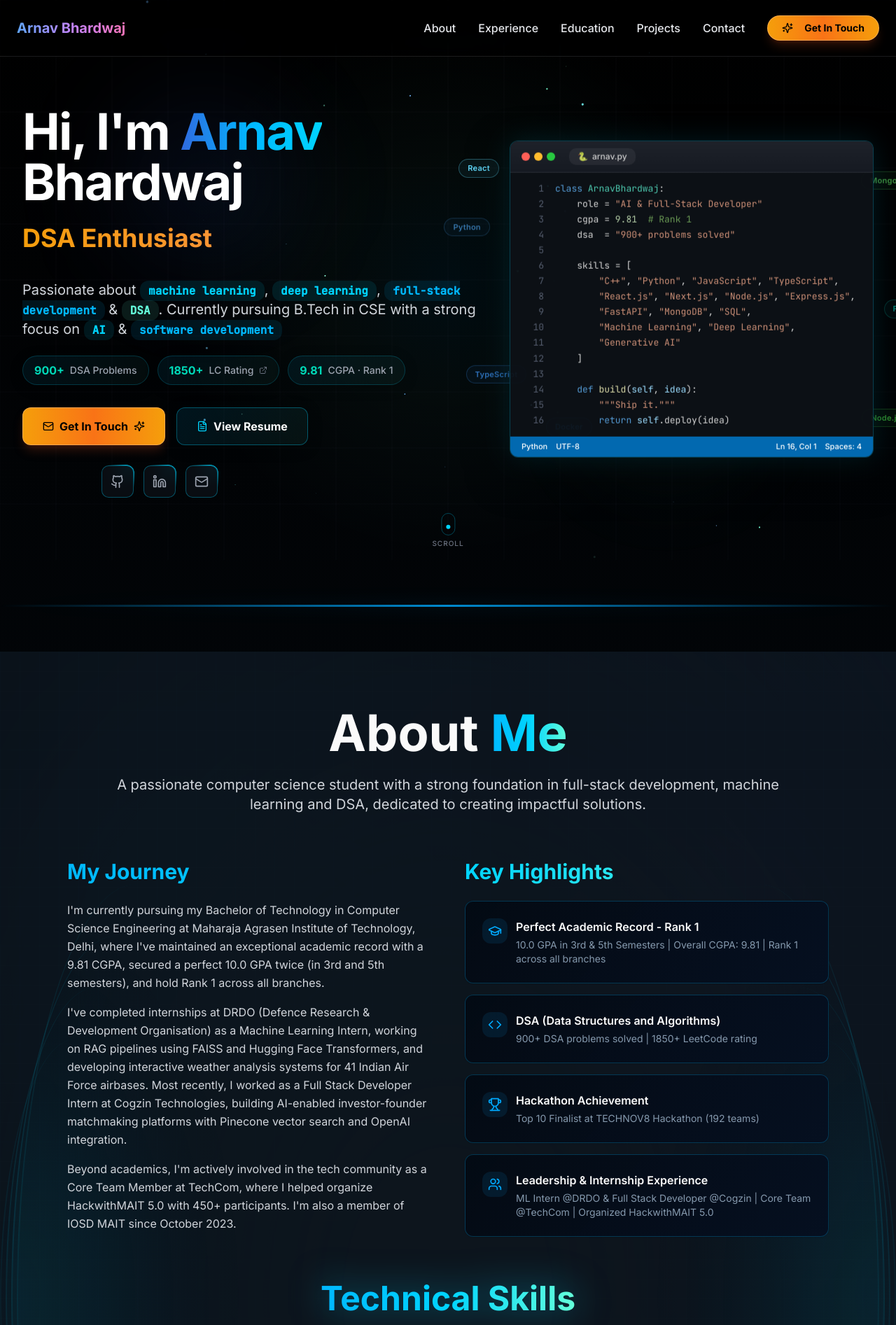
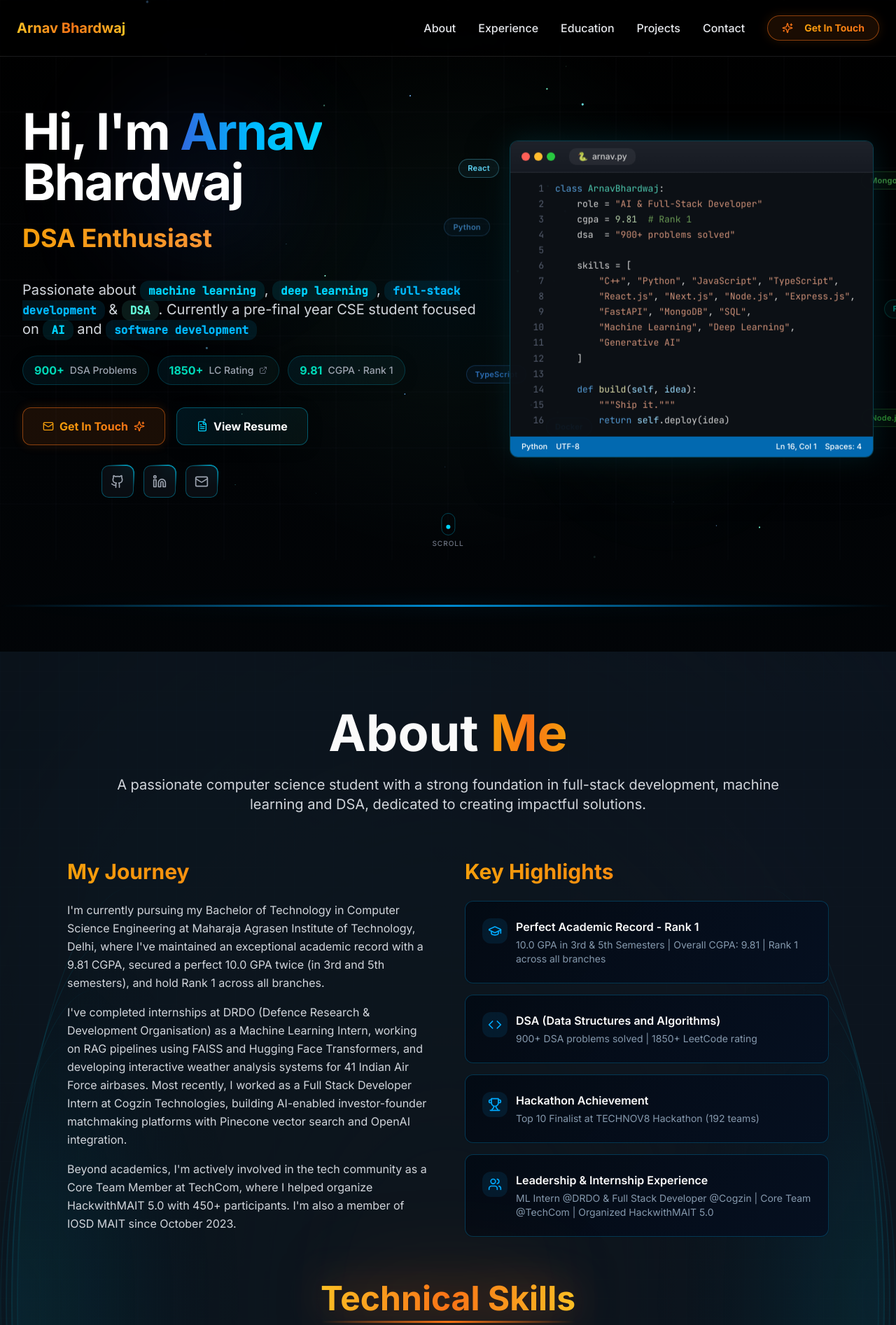
Before and after one commit to Arnav-Bhardwaj1/Portfolio, a React (Vite) app: page / in a window 1280 px wide. Shown: the top 1893 px of the page at 70% size. Built offline with nearby package versions, Linux system fonts and the light colour scheme.

Commit message:
UI Enhancements

```diff
--- a/src/components/About.tsx
+++ b/src/components/About.tsx
@@ -74,7 +74,7 @@ export const About = () => {
             transition={{ duration: 0.5 }}
             className="text-5xl md:text-6xl lg:text-7xl font-bold mb-6"
           >
-            About <span className="text-transparent bg-clip-text bg-gradient-to-r from-[#00B8FF] via-[#00D4FF] to-[#64FFDA]">Me</span>
+            About <span className="text-transparent bg-clip-text bg-gradient-to-r from-amber-500 via-orange-500 to-amber-500">Me</span>
           </motion.h2>
           <p className="text-lg md:text-xl text-gray-300 max-w-5xl mx-auto leading-relaxed">
             A passionate computer science student with a strong foundation in full-stack development, machine learning and DSA, dedicated to creating impactful solutions.
@@ -89,7 +89,7 @@ export const About = () => {
             viewport={{ once: true }}
             transition={{ duration: 0.6 }}
           >
-            <h3 className="text-3xl font-bold mb-6 text-transparent bg-clip-text bg-gradient-to-r from-[#00B8FF] to-[#00D4FF]">My Journey</h3>
+            <h3 className="text-3xl font-bold mb-6 text-transparent bg-clip-text bg-gradient-to-r from-amber-500 to-orange-500">My Journey</h3>
             <div className="space-y-4 text-gray-300 leading-relaxed">
               <p>
                 I'm currently pursuing my Bachelor of Technology in Computer Science Engineering
@@ -119,7 +119,7 @@ export const About = () => {
             viewport={{ once: true }}
             transition={{ duration: 0.6 }}
           >
-            <h3 className="text-3xl font-bold mb-6 text-transparent bg-clip-text bg-gradient-to-r from-[#00D4FF] to-[#64FFDA]">Key Highlights</h3>
+            <h3 className="text-3xl font-bold mb-6 text-transparent bg-clip-text bg-gradient-to-r from-amber-500 to-orange-500">Key Highlights</h3>
             <div className="grid gap-4">
               {highlights.map((highlight, index) => (
                 <motion.div
@@ -155,11 +155,25 @@ export const About = () => {
           viewport={{ once: true }}
           transition={{ duration: 0.6 }}
         >
-          <h3 className="text-4xl md:text-5xl font-bold mb-10 text-center">
-            <span className="text-transparent bg-clip-text bg-gradient-to-r from-[#00B8FF] via-[#00D4FF] to-[#64FFDA] drop-shadow-[0_0_25px_rgba(0,212,255,0.5)]">
-              Technical Skills
-            </span>
-          </h3>
+          <div className="text-center mb-10 relative">
+            {/* Subtle glow backdrop */}
+            <div className="absolute top-1/2 left-1/2 -translate-x-1/2 -translate-y-1/2 w-[300px] h-[80px] bg-orange-500/10 rounded-full blur-3xl pointer-events-none" />
+
+            <h3 className="text-4xl md:text-5xl font-bold relative inline-block">
+              <span className="text-transparent bg-clip-text bg-gradient-to-r from-amber-400 via-orange-500 to-amber-400 drop-shadow-[0_0_30px_rgba(249,115,22,0.4)]">
+                Technical Skills
+              </span>
+              {/* Decorative animated underline */}
+              <motion.div
+                className="h-[3px] mt-2 rounded-full bg-gradient-to-r from-transparent via-orange-500 to-transparent"
+                initial={{ scaleX: 0, opacity: 0 }}
+                whileInView={{ scaleX: 1, opacity: 1 }}
+                viewport={{ once: true }}
+                transition={{ duration: 0.8, delay: 0.3 }}
+              />
+            </h3>
+
+          </div>
 
           {/* Infinite Moving Skills Cards */}
           <div className="mb-12 relative z-20">
@@ -224,13 +238,13 @@ export const About = () => {
                 className={`glass-effect rounded-2xl text-center hover-lift p-1.5 ${index === 0 || index === 1 ? 'pt-[52px]' : 'pt-4'}`}
               >
                 <div className="rounded-xl border border-white/10 bg-black/20 backdrop-blur-sm p-4 flex flex-col gap-3">
-                  <h4 className="font-semibold text-primary">{category.title}</h4>
+                  <h4 className="font-semibold text-transparent bg-clip-text bg-gradient-to-r from-amber-500 to-orange-500">{category.title}</h4>
                   <div className="flex flex-wrap gap-2 justify-center items-center">
                     {category.skills.map((skill, skillIndex) => (
                       <Badge
                         key={skillIndex}
                         variant="secondary"
-                        className="px-3 py-1 text-xs bg-black/30 border border-white/20 text-gray-100 hover:bg-[#00B8FF]/20 hover:text-white transition-colors cursor-default"
+                        className="px-3 py-1 text-xs bg-black/30 border border-white/20 text-gray-100 hover:bg-orange-500/20 hover:text-white transition-colors cursor-default"
                       >
                         {skill}
                       </Badge>
--- a/src/components/Contact.tsx
+++ b/src/components/Contact.tsx
@@ -227,13 +227,13 @@ export const Contact = () => {
                     />
                   </div>
 
-                  <MagicButton
+                  <Button
                     type="submit"
-                    className="w-full bg-gradient-to-r from-cyan-600 via-cyan-500 to-cyan-600 hover:from-cyan-500 hover:via-cyan-400 hover:to-cyan-500 text-white font-bold border border-cyan-400/50 hover:border-cyan-300 shadow-md shadow-cyan-500/15 hover:shadow-cyan-400/25 transition-all duration-300"
+                    className="w-full px-8 py-3 text-base bg-orange-500/10 hover:bg-orange-500/20 font-bold border border-orange-500/50 hover:border-orange-400 shadow-[0_0_15px_rgba(249,115,22,0.15)] hover:shadow-[0_0_25px_rgba(249,115,22,0.3)] transition-all duration-300 backdrop-blur-sm"
                   >
-                    <Send className="w-4 h-4 mr-2" />
-                    Send Message
-                  </MagicButton>
+                    <Send className="w-4 h-4 mr-2" style={{ color: "#f97316" }} />
+                    <span className="text-transparent bg-clip-text bg-gradient-to-r from-amber-500 to-orange-500">Send Message</span>
+                  </Button>
                 </form>
               </CardContent>
             </Card>
@@ -251,16 +251,16 @@ export const Contact = () => {
           <Card className="glass-effect max-w-2xl mx-auto relative overflow-hidden">
             <BorderBeam size={300} duration={15} colorFrom="#8b5cf6" colorTo="#ec4899" />
             <CardContent className="p-5 sm:p-8">
-              <h3 className="text-xl sm:text-2xl font-semibold mb-4">Ready to collaborate?</h3>
+              <h3 className="text-xl sm:text-2xl font-semibold mb-4">Let's Build Something Meaningful</h3>
               <p className="text-sm sm:text-base text-muted-foreground mb-6">
                 I'm currently open to internship opportunities, research collaborations,
                 and exciting projects in AI/ML and full-stack development.
               </p>
               <div className="flex flex-col sm:flex-row gap-3 sm:gap-4 justify-center">
-                <Button size="lg" asChild>
+                <Button size="lg" asChild className="bg-orange-500/10 hover:bg-orange-500/20 font-bold border border-orange-500/50 hover:border-orange-400 shadow-[0_0_15px_rgba(249,115,22,0.15)] hover:shadow-[0_0_25px_rgba(249,115,22,0.3)] transition-all duration-300 backdrop-blur-sm">
                   <a href="mailto:arnavbhardwaj111@gmail.com">
-                    <Mail className="w-4 h-4 mr-2" />
-                    Email Me
+                    <Mail className="w-4 h-4 mr-2" style={{ color: "#f97316" }} />
+                    <span className="text-transparent bg-clip-text bg-gradient-to-r from-amber-500 to-orange-500">Email Me</span>
                   </a>
                 </Button>
                 <Button variant="outline" size="lg" asChild>
--- a/src/components/Education.tsx
+++ b/src/components/Education.tsx
@@ -153,20 +153,26 @@ export const Education = () => {
                   </div>
                   <div className="flex justify-between items-center">
                     <span className="text-muted-foreground">Current CGPA</span>
-                    <Badge className="bg-orange-500/20 text-orange-400 border-orange-500/40 font-bold text-base px-3 py-0.5">
-                      {education.cgpa}
+                    <Badge className="bg-orange-500/20 border-orange-500/40 font-bold text-base px-3 py-0.5">
+                      <span className="text-transparent bg-clip-text bg-gradient-to-r from-amber-500 to-orange-500">
+                        {education.cgpa}
+                      </span>
                     </Badge>
                   </div>
                   <div className="flex justify-between items-center">
                     <span className="text-muted-foreground">College Rank</span>
-                    <Badge className="bg-orange-500/20 text-orange-400 border-orange-500/40 font-bold text-base px-3 py-0.5">
-                      {education.rank}
+                    <Badge className="bg-orange-500/20 border-orange-500/40 font-bold text-base px-3 py-0.5">
+                      <span className="text-transparent bg-clip-text bg-gradient-to-r from-amber-500 to-orange-500">
+                        {education.rank}
+                      </span>
                     </Badge>
                   </div>
                   <div className="flex justify-between items-center">
                     <span className="text-muted-foreground">Perfect 10.0 GPA</span>
-                    <Badge className="bg-orange-500/20 text-orange-400 border-orange-500/40 font-bold text-sm px-3 py-0.5">
-                      3rd & 5th Semesters
+                    <Badge className="bg-orange-500/20 border-orange-500/40 font-bold text-sm px-3 py-0.5">
+                      <span className="text-transparent bg-clip-text bg-gradient-to-r from-amber-500 to-orange-500">
+                        3rd & 5th Semesters
+                      </span>
                     </Badge>
                   </div>
 
@@ -193,7 +199,7 @@ export const Education = () => {
             transition={{ duration: 0.6 }}
             className="space-y-6"
           >
-            <h3 className="text-3xl font-bold text-center text-transparent bg-clip-text bg-gradient-to-r from-purple-400 to-pink-400">Key Achievements</h3>
+            <h3 className="text-3xl font-bold text-center text-transparent bg-clip-text bg-gradient-to-r from-amber-500 to-orange-500">Key Achievements</h3>
             {achievements.map((achievement, index) => (
               <motion.div
                 key={index}
--- a/src/components/Hero.tsx
+++ b/src/components/Hero.tsx
@@ -379,11 +379,11 @@ export const Hero = () => {
                 <span className="text-[#64FFDA] font-bold bg-[#64FFDA]/10 px-2 py-0.5 sm:px-3 sm:py-1 rounded-lg font-mono text-sm sm:text-base">
                   DSA
                 </span>
-                . Currently pursuing B.Tech in CSE with a strong focus on{" "}
+                . Currently a pre-final year CSE student focused on{" "}
                 <span className="text-[#00D4FF] font-bold bg-[#00D4FF]/10 px-2 py-0.5 sm:px-3 sm:py-1 rounded-lg font-mono text-sm sm:text-base">
                   AI
                 </span>
-                {" "}&{" "}
+                {" "}and{" "}
                 <span className="text-[#00B8FF] font-bold bg-[#00B8FF]/10 px-2 py-0.5 sm:px-3 sm:py-1 rounded-lg font-mono text-sm sm:text-base">
                   software development
                 </span>
@@ -411,11 +411,11 @@ export const Hero = () => {
                   onClick={() => scrollToSection('contact')}
                   whileHover={{ scale: 1.04 }}
                   whileTap={{ scale: 0.97 }}
-                  className="relative group px-7 py-3.5 rounded-xl font-bold text-black overflow-hidden transition-all duration-300 flex items-center justify-center gap-2 bg-gradient-to-r from-amber-500 via-orange-500 to-amber-500 hover:from-amber-400 hover:via-orange-400 hover:to-amber-400 border border-orange-300/60 shadow-lg shadow-orange-900/40 hover:shadow-orange-900/60"
+                  className="relative group px-7 py-3.5 rounded-xl font-bold overflow-hidden transition-all duration-300 flex items-center justify-center gap-2 bg-orange-500/10 hover:bg-orange-500/20 border border-orange-500/50 hover:border-orange-400 shadow-[0_0_15px_rgba(249,115,22,0.15)] hover:shadow-[0_0_25px_rgba(249,115,22,0.3)] backdrop-blur-sm"
                 >
-                  <Mail className="w-4 h-4 relative z-10" />
-                  <span className="relative z-10">Get In Touch</span>
-                  <Sparkles className="w-4 h-4 relative z-10" />
+                  <Mail className="w-4 h-4 relative z-10 text-transparent bg-clip-text bg-gradient-to-r from-amber-500 to-orange-500" style={{ WebkitTextFillColor: "unset", color: "#f59e0b" }} />
+                  <span className="relative z-10 text-transparent bg-clip-text bg-gradient-to-r from-amber-500 to-orange-500">Get In Touch</span>
+                  <Sparkles className="w-4 h-4 relative z-10" style={{ color: "#f97316" }} />
                 </motion.button>
 
                 <motion.a
--- a/src/components/Navigation.tsx
+++ b/src/components/Navigation.tsx
@@ -45,7 +45,7 @@ export const Navigation = () => {
         <div className="flex items-center justify-between h-20">
           <motion.button
             onClick={() => scrollToSection('hero')}
-            className="text-xl font-bold text-transparent bg-clip-text bg-gradient-to-r from-blue-400 via-purple-400 to-pink-400 hover:from-blue-300 hover:via-purple-300 hover:to-pink-300 transition-all duration-300 transform hover:scale-105"
+            className="text-xl font-bold text-transparent bg-clip-text bg-gradient-to-r from-amber-400 via-orange-500 to-amber-400 hover:from-amber-300 hover:via-orange-400 hover:to-amber-300 transition-all duration-300 transform hover:scale-105"
             whileHover={{ scale: 1.05 }}
             whileTap={{ scale: 0.95 }}
           >
@@ -75,10 +75,10 @@ export const Navigation = () => {
               <Button
                 size="sm"
                 onClick={() => scrollToSection('contact')}
-                className="bg-gradient-to-r from-amber-500 via-orange-500 to-amber-500 hover:from-amber-400 hover:via-orange-400 hover:to-amber-400 text-black font-bold px-5 py-3 rounded-full border border-orange-300/60 shadow-lg shadow-orange-900/40 hover:shadow-orange-900/60 transition-all duration-300 transform hover:scale-110"
+                className="bg-orange-500/10 hover:bg-orange-500/20 font-bold px-5 py-3 rounded-full border border-orange-500/50 hover:border-orange-400 shadow-[0_0_15px_rgba(249,115,22,0.15)] hover:shadow-[0_0_25px_rgba(249,115,22,0.3)] transition-all duration-300 transform hover:scale-110 backdrop-blur-sm"
               >
-                <Sparkles className="w-4 h-4 mr-2" />
-                Get In Touch
+                <Sparkles className="w-4 h-4 mr-2" style={{ color: "#f97316" }} />
+                <span className="text-transparent bg-clip-text bg-gradient-to-r from-amber-500 to-orange-500">Get In Touch</span>
               </Button>
             </motion.div>
           </div>
@@ -123,11 +123,11 @@ export const Navigation = () => {
                 >
                   <Button
                     size="sm"
-                    className="w-full mt-4 bg-gradient-to-r from-amber-500 via-orange-500 to-amber-500 hover:from-amber-400 hover:via-orange-400 hover:to-amber-400 text-black font-bold py-3 rounded-full border border-orange-300/60 shadow-lg shadow-orange-900/40 hover:shadow-orange-900/60 transition-all duration-300"
+                    className="w-full mt-4 bg-orange-500/10 hover:bg-orange-500/20 font-bold py-3 rounded-full border border-orange-500/50 hover:border-orange-400 shadow-[0_0_15px_rgba(249,115,22,0.15)] hover:shadow-[0_0_25px_rgba(249,115,22,0.3)] transition-all duration-300 backdrop-blur-sm"
                     onClick={() => scrollToSection('contact')}
                   >
-                    <Sparkles className="w-4 h-4 mr-2" />
-                    Get In Touch
+                    <Sparkles className="w-4 h-4 mr-2" style={{ color: "#f97316" }} />
+                    <span className="text-transparent bg-clip-text bg-gradient-to-r from-amber-500 to-orange-500">Get In Touch</span>
                   </Button>
                 </motion.div>
               </div>
--- a/src/components/aceternity/MagicButton.tsx
+++ b/src/components/aceternity/MagicButton.tsx
@@ -12,7 +12,7 @@ export const MagicButton = ({
   children: React.ReactNode;
   className?: string;
   onClick?: () => void;
-} & React.ButtonHTMLAttributes<HTMLButtonElement>) => {
+} & Omit<React.ButtonHTMLAttributes<HTMLButtonElement>, "onDrag" | "onDragStart" | "onDragEnd" | "onAnimationStart">) => {
   return (
     <motion.button
       onClick={onClick}
@@ -24,8 +24,8 @@ export const MagicButton = ({
       whileTap={{ scale: 0.95 }}
       {...props}
     >
-      <span className="absolute inset-0 bg-gradient-to-r from-[#00B8FF] via-[#00D4FF] to-[#64FFDA] opacity-0 group-hover:opacity-100 transition-opacity duration-300" />
-      <span className="absolute inset-0 bg-gradient-to-r from-[#00B8FF] via-[#00D4FF] to-[#64FFDA] blur-xl opacity-0 group-hover:opacity-50 transition-opacity duration-300" />
+      <span className="absolute inset-0 bg-gradient-to-r from-amber-500 via-orange-500 to-amber-500 opacity-0 group-hover:opacity-100 transition-opacity duration-300" />
+      <span className="absolute inset-0 bg-gradient-to-r from-amber-500 via-orange-500 to-amber-500 blur-xl opacity-0 group-hover:opacity-50 transition-opacity duration-300" />
       <span className="relative z-10 flex items-center gap-2">
         {children}
       </span>
```
